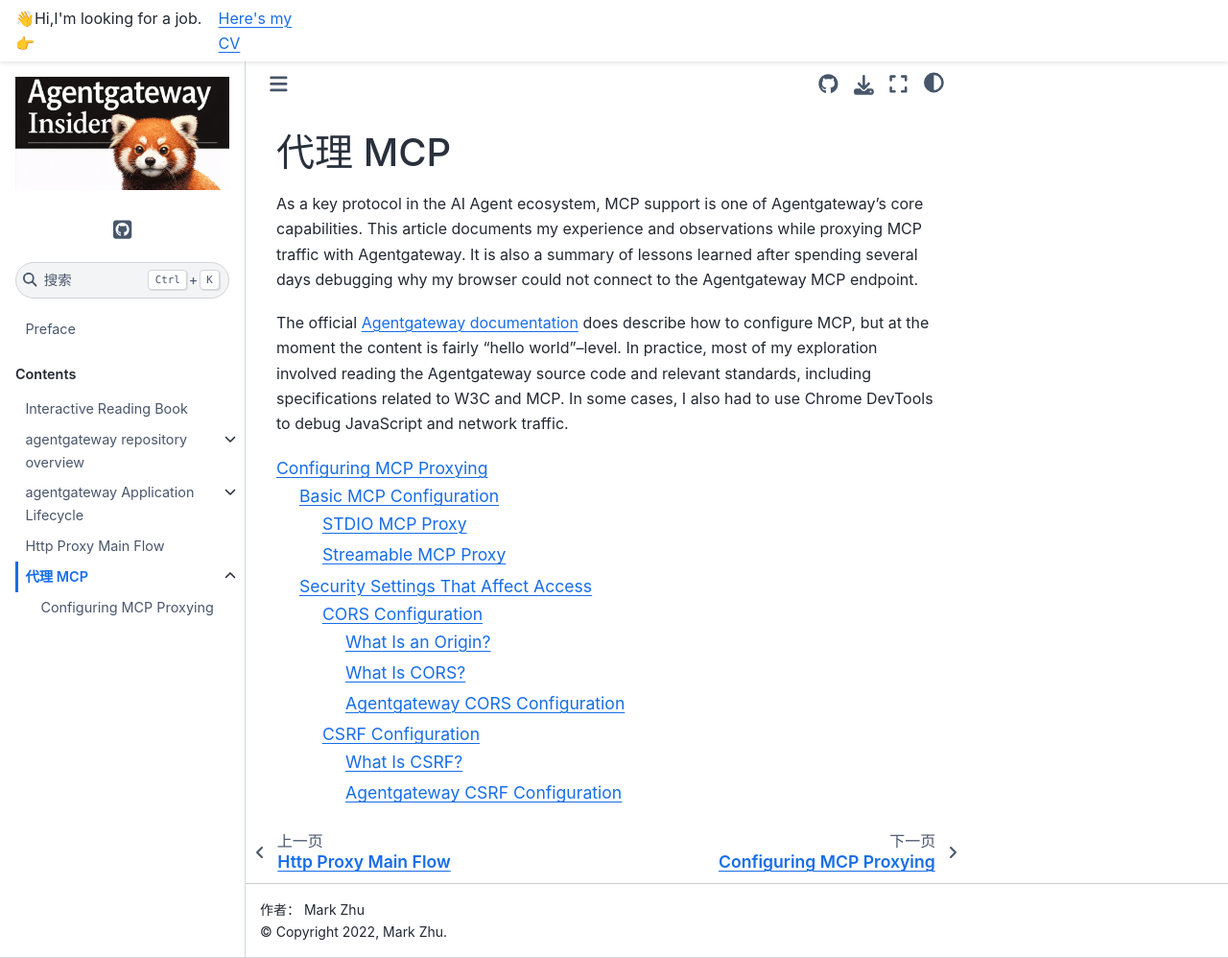
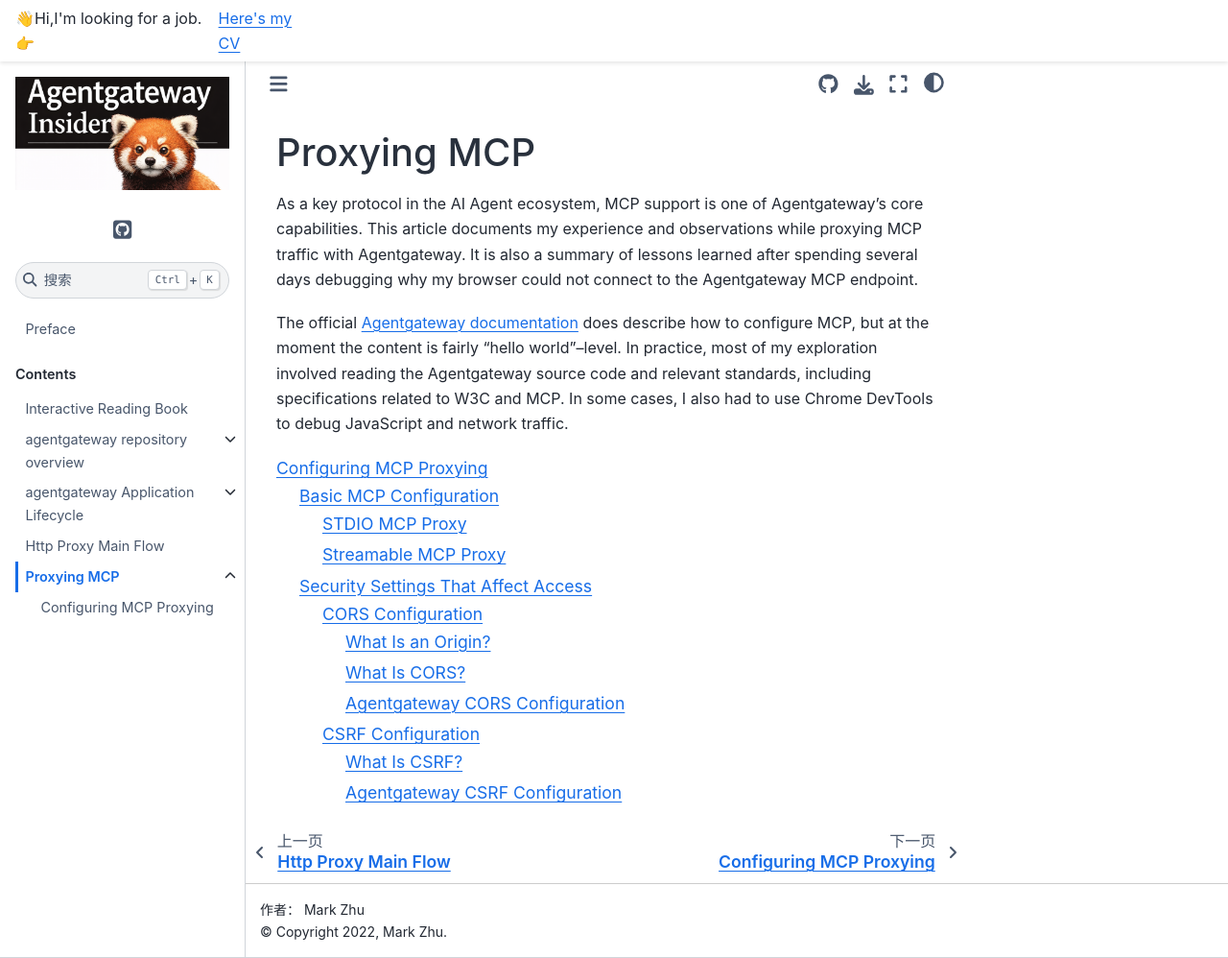
Before and after one commit to labilezhu/agentgateway-insider-en, a Sphinx documentation site: the page built from docs/source/mcp-proxy/mcp-proxy.md, in a window 1280 px wide and 998 px high. Shown: the whole window at 96% size. Built offline with Sphinx 7.4.7 and the Sphinx Book theme 1.1.4, drawn with Linux system fonts in a browser that asks for light colours.

```diff
--- a/docs/source/mcp-proxy/mcp-proxy.md
+++ b/docs/source/mcp-proxy/mcp-proxy.md
@@ -1,4 +1,4 @@
-# 代理 MCP
+# Proxying MCP
 
 As a key protocol in the AI Agent ecosystem, MCP support is one of Agentgateway’s core capabilities. This article documents my experience and observations while proxying MCP traffic with Agentgateway. It is also a summary of lessons learned after spending several days debugging why my browser could not connect to the Agentgateway MCP endpoint.
 
```
